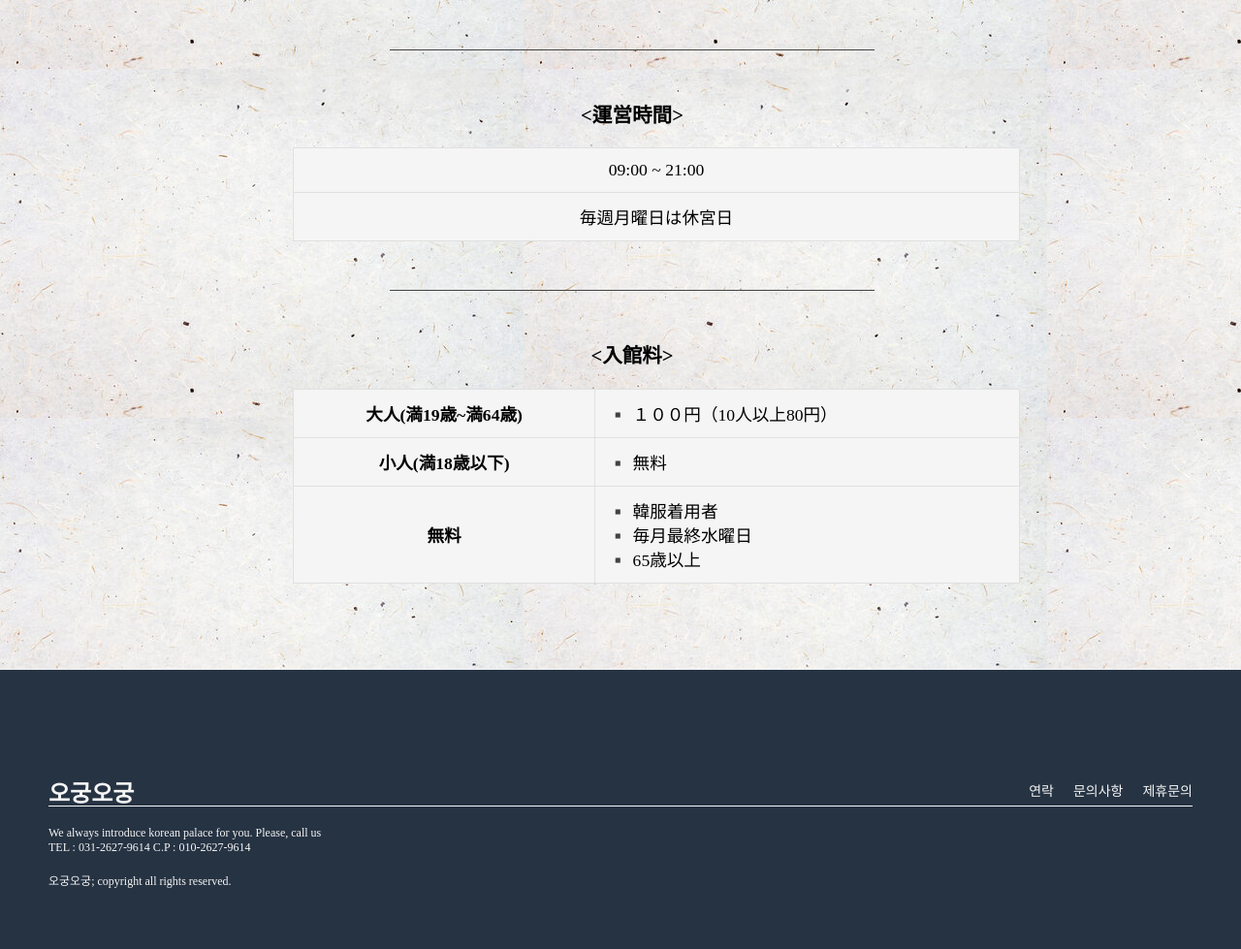
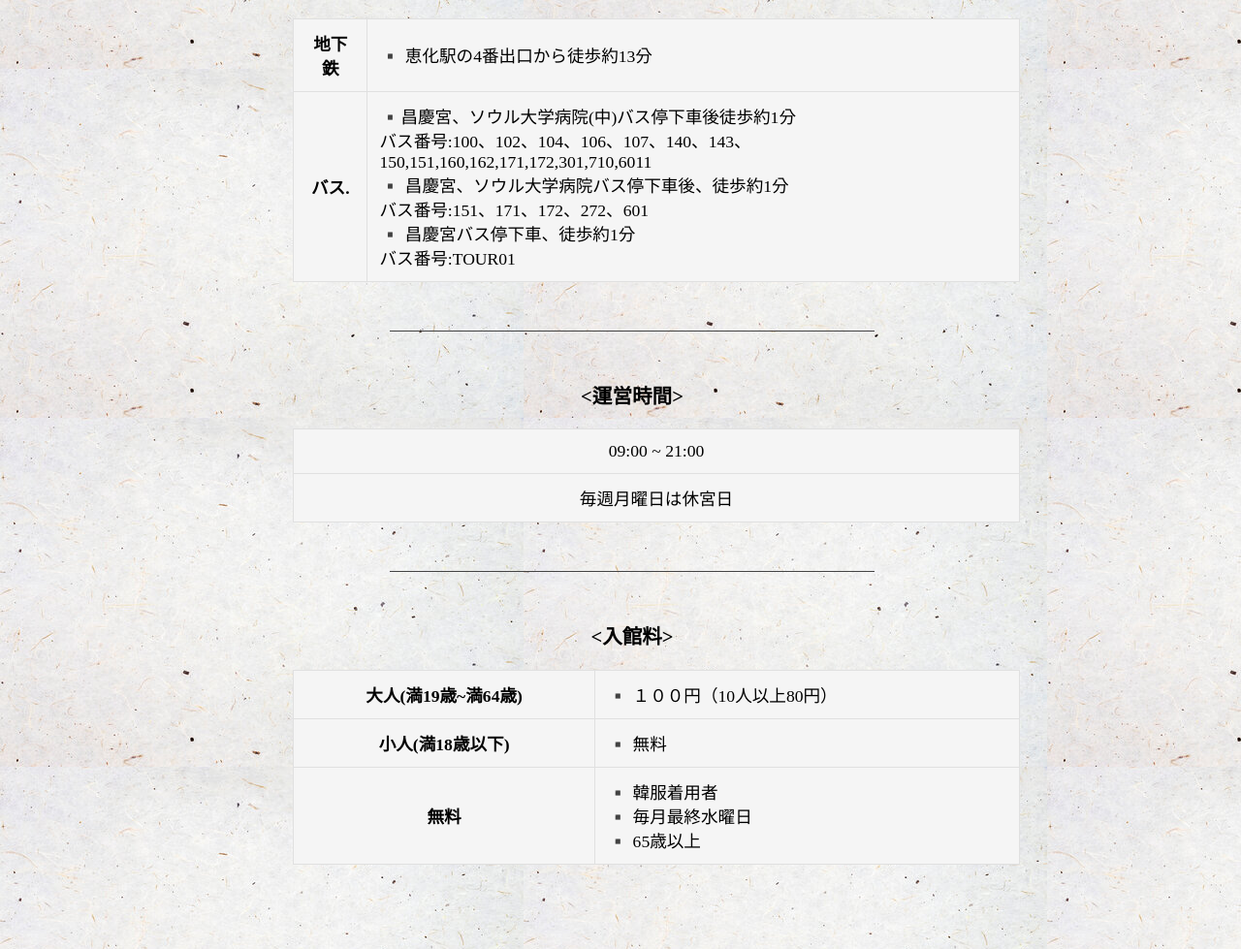
Before and after one commit to smuHyuns/5gung5gung, a plain HTML site: page 한콘/kor/창경궁jpa/창경궁_설명.html in a window 1280 px wide. Shown: the part 1369-2348 px from the top of the page at 97% size. Drawn offline with Linux system fonts and the light colour scheme; a web font is replaced by a local one.

Commit message:
Add files via upload

```diff
--- a/한콘/kor/창경궁jpa/창경궁_설명.html
+++ b/한콘/kor/창경궁jpa/창경궁_설명.html
@@ -142,12 +142,42 @@
             <div class = "article_map">
               <h2>アクセス<br></h2>
               <iframe frameborder = "0"scrolling ="no"marginwidth ="0"width = "640" height = "380"src ="https://map.konest.com/dforum/764?pop=0"></iframe>
-              <p style = "text-align: center;"> </p>
             </div>
 
-            <div class="jb-division-line"></div>
+            <div class = "article_explain">
+              <p style = "font-size : 1.1rem;">
 
-            <div class = "article_explain">
+              </p>
+
+              <table class="tg">
+
+                <thead>
+                </thead>
+                <tbody>
+                  <tr>
+                    <td class="tg-head">地下鉄</td>
+                    <td class="tg-0lax"> ▪️ 恵化駅の4番出口から徒歩約13分
+
+                  </tr>
+
+                  <tr>
+                    <td class="tg-head">バス.</td>
+                    <td class="tg-0lax"> ▪️昌慶宮、ソウル大学病院(中)バス停下車後徒歩約1分<br>
+                      バス番号:100、102、104、106、107、140、143、150,151,160,162,171,172,301,710,6011<br>
+
+
+                      ▪️ 昌慶宮、ソウル大学病院バス停下車後、徒歩約1分<br>
+                      バス番号:151、171、172、272、601<br>
+
+                      ▪️ 昌慶宮バス停下車、徒歩約1分<br>
+                      バス番号:TOUR01
+
+
+
+                  </tr>
+                </tbody>
+                </table>
+                <div class="jb-division-line"></div>
               <h3 style="text-align:center;"><運営時間></h2>
 
               <table class="tg">
```
